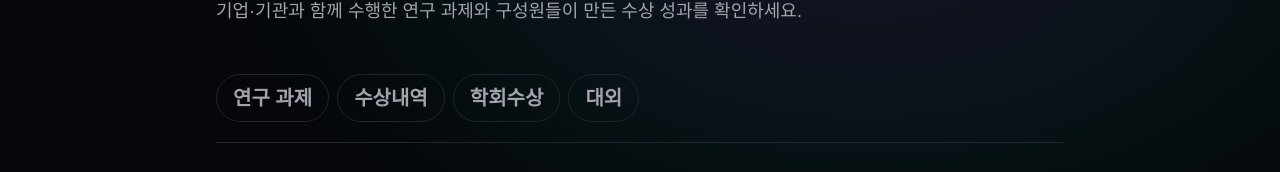
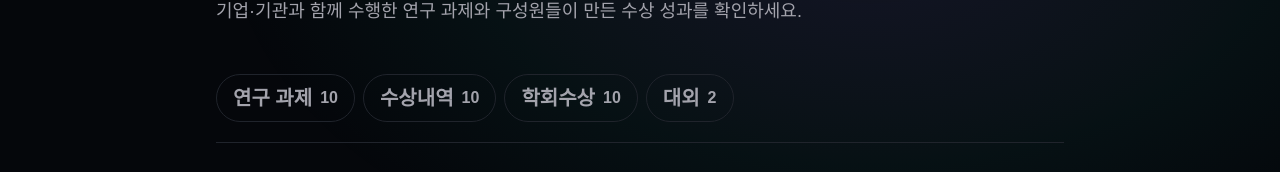
Before and after one commit to LEE1026icarus/yoonity-lab-site-static, a Next.js app: page /activities in a window 1280 px wide. Shown: the part 401-573 px from the top of the page. Built offline with nearby package versions, Linux system fonts and the light colour scheme; no server answers; a web font is replaced by a local one.

Commit message:
feat: show item counts in category navigation

```diff
--- a/src/components/activities-list.tsx
+++ b/src/components/activities-list.tsx
@@ -3,6 +3,13 @@ import type { Activity } from "@/lib/types";
 import Link from "next/link";
 
 export function ActivitiesList({ activities }: { activities: Activity[] }) {
+  const itemCounts = new Map(
+    ACTIVITY_SECTIONS.map((section) => [
+      section.key,
+      activities.filter((activity) => activity.category === section.key).length,
+    ]),
+  );
+
   return (
     <div>
       <nav
@@ -13,9 +20,16 @@ export function ActivitiesList({ activities }: { activities: Activity[] }) {
           <a
             key={section.key}
             href={`#${section.key}`}
-            className="rounded-full border border-hairline px-4 py-2 text-[20px] font-semibold text-ink-muted transition-colors hover:bg-ink hover:text-paper"
+            aria-label={`${section.label} (${itemCounts.get(section.key) ?? 0}개)`}
+            className="inline-flex items-center gap-2 rounded-full border border-hairline px-4 py-2 text-[20px] font-semibold text-ink-muted transition-colors hover:bg-ink hover:text-paper"
           >
             {section.label}
+            <span
+              aria-hidden="true"
+              className="text-[16px] tabular-nums text-ink-muted"
+            >
+              {itemCounts.get(section.key) ?? 0}
+            </span>
           </a>
         ))}
       </nav>
--- a/src/components/publications-list.tsx
+++ b/src/components/publications-list.tsx
@@ -3,6 +3,13 @@ import type { Publication } from "@/lib/types";
 import Link from "next/link";
 
 export function PublicationsList({ publications }: { publications: Publication[] }) {
+  const itemCounts = new Map(
+    PUBLICATION_SECTIONS.map((section) => [
+      section.key,
+      publications.filter((publication) => publication.category === section.key).length,
+    ]),
+  );
+
   return (
     <div>
       <nav
@@ -13,9 +20,16 @@ export function PublicationsList({ publications }: { publications: Publication[]
           <a
             key={section.key}
             href={`#${section.key}`}
-            className="rounded-full border border-hairline px-4 py-2 text-[20px] font-semibold text-ink-muted transition-colors hover:bg-ink hover:text-paper"
+            aria-label={`${section.label} (${itemCounts.get(section.key) ?? 0}개)`}
+            className="inline-flex items-center gap-2 rounded-full border border-hairline px-4 py-2 text-[20px] font-semibold text-ink-muted transition-colors hover:bg-ink hover:text-paper"
           >
             {section.label}
+            <span
+              aria-hidden="true"
+              className="text-[16px] tabular-nums text-ink-muted"
+            >
+              {itemCounts.get(section.key) ?? 0}
+            </span>
           </a>
         ))}
       </nav>
```
